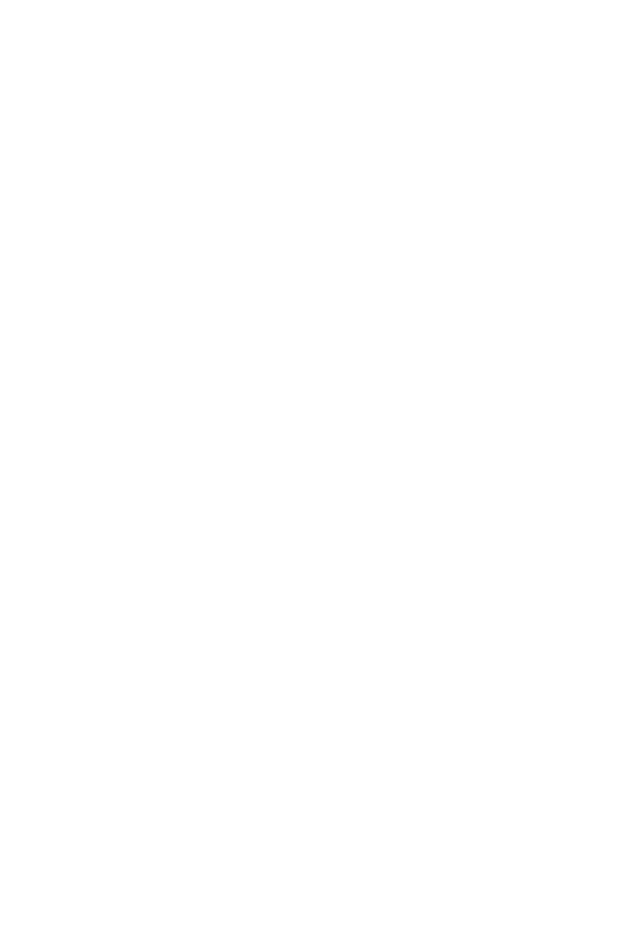
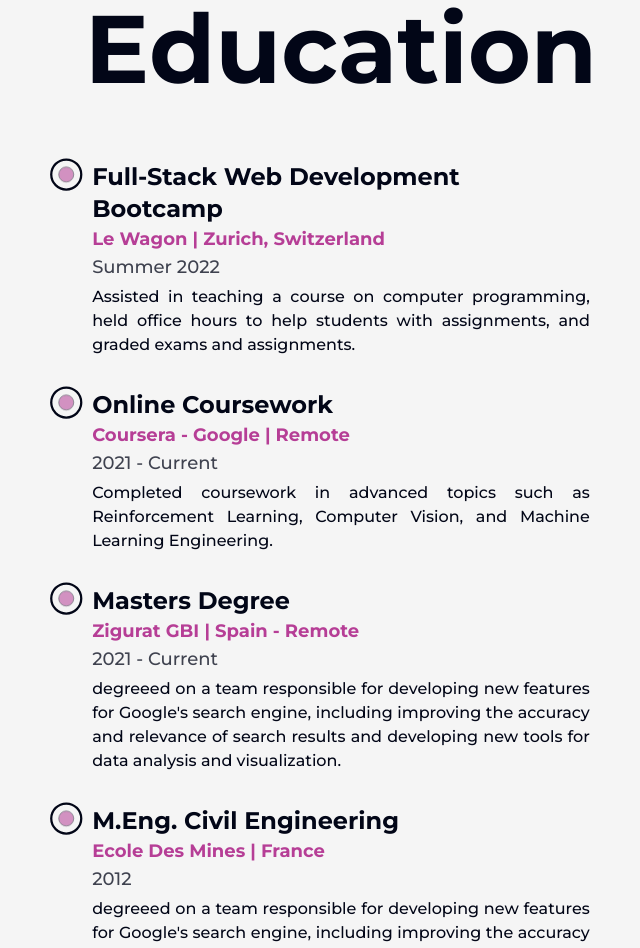
Before and after one commit to SiegfriedBz/portfolio, a Next.js app: page /about in a window 1280 px wide. Shown: the part 4420-5368 px from the top of the page, without its empty margins (299-939 px from the left). Before the commit the page ends 2195 px from the top, so only its background shows below. Built offline with nearby package versions, Linux system fonts and the light colour scheme.

Commit message:
update responsive about page

```diff
--- a/src/components/Education.jsx
+++ b/src/components/Education.jsx
@@ -10,15 +10,17 @@
   })
 
   return (
-    <div className='mt-64 w-full'>
-      <h2 className='mb-32 text-center text-8xl font-bold'>Education</h2>
-      <div ref={ref} className='relative mx-auto w-[75%]'>
+    <div className='mt-16 w-full sm:mt-64'>
+      <h2 className='mb-8 text-center text-4xl font-bold sm:mb-16 sm:text-6xl md:text-8xl'>
+        Education
+      </h2>
+      <div ref={ref} className='relative mx-auto w-full sm:w-[90%]'>
         <motion.div
           style={{ scaleY: scrollYProgress }}
-          className='absolute left-9 top-0 h-full w-[2px] origin-top bg-dark dark:bg-light'
+          // className='absolute left-9 top-0 h-full w-[2px] origin-top bg-dark dark:bg-light'
         />
 
-        <ul className='flex w-full flex-col items-start justify-between'>
+        <ul ref={ref} className='relative mx-auto w-full sm:w-[90%]'>
           {degreeList.map((degree) => {
             return <DegreeDetails key={degree.id} {...degree} />
           })}
@@ -43,7 +45,7 @@
     <>
       <li
         ref={ref}
-        className='relative mx-auto my-8 flex w-[60%] flex-col items-center justify-between first:mt-8 last:mb-8'
+        className='relative mx-auto mb-8 flex w-[75%] flex-col items-center justify-between first:mt-4 last:mb-4 sm:w-[60%] sm:first:mt-8 sm:last:mb-8'
       >
         <ListIcon iconRef={ref} />
         <motion.div
@@ -51,20 +53,20 @@
           whileInView={{ opacity: 1, y: 0 }}
           transition={{ duration: 0.5 }}
         >
-          <h3 className='text-2xl font-bold capitalize'>{degree}</h3>
-          <h3 className='font-lg text-dark/85 capitalize'>
-            <a
-              href={schoolLink}
-              target='_blank'
-              className='w-full text-lg font-bold capitalize text-primary dark:text-primaryDark'
-            >
-              {school} | {address}
-            </a>
+          <h3 className='w-full text-lg font-bold capitalize sm:text-xl md:text-2xl'>
+            {degree}
           </h3>
-          <span className='block font-medium capitalize text-dark/75 dark:text-light/75'>
+          <a
+            href={schoolLink}
+            target='_blank'
+            className='w-full text-sm font-bold capitalize text-primary dark:text-primaryDark sm:text-lg'
+          >
+            {school} | {address}
+          </a>
+          <span className='block text-sm font-medium capitalize text-dark/75 dark:text-light/75 sm:text-lg'>
             {time}
           </span>
-          <p className='mt-1 w-full font-medium'>{details}</p>
+          <p className='mt-1 w-full text-justify font-medium'>{details}</p>
         </motion.div>
       </li>
     </>
@@ -77,8 +79,8 @@
     degree: 'Full-Stack Web Development Bootcamp',
     school: 'Le Wagon',
     schoolLink: '',
-    time: 'Fall 2018',
-    address: 'Switzerland',
+    time: 'Summer 2022',
+    address: 'Zurich, Switzerland',
     details:
       'Assisted in teaching a course on computer programming, held office hours to help students with assignments, and graded exams and assignments.',
   },
@@ -97,27 +99,27 @@
     degree: 'Masters degree',
     school: 'Zigurat GBI',
     schoolLink: '',
-    time: '2022-Present',
+    time: '2021 - Current',
     address: 'Spain - Remote',
     details:
       "degreeed on a team responsible for developing new features for Google's search engine, including improving the accuracy and relevance of search results and developing new tools for data analysis and visualization.",
   },
   {
     id: 4,
-    degree: 'MEng. Master of Engineering Civil/Environmental',
+    degree: 'M.Eng. Civil engineering',
     school: 'Ecole des Mines',
     schoolLink: '',
-    time: '2022-Present',
+    time: '2012',
     address: 'France',
     details:
       "degreeed on a team responsible for developing new features for Google's search engine, including improving the accuracy and relevance of search results and developing new tools for data analysis and visualization.",
   },
   {
     id: 5,
-    degree: 'MSc. Master of Sciences Molecular Biology',
+    degree: 'M.Sc. Molecular Biology',
     school: 'UMII',
     schoolLink: '',
-    time: 'Fall 2018',
+    time: '2001',
     address: 'France',
     details:
       'Assisted in teaching a course on computer programming, held office hours to help students with assignments, and graded exams and assignments.',
--- a/src/components/Experience.jsx
+++ b/src/components/Experience.jsx
@@ -10,15 +10,17 @@
   })
 
   return (
-    <div className='mt-64 w-full'>
-      <h2 className='mb-32 text-center text-8xl font-bold'>Experience</h2>
-      <div ref={ref} className='relative mx-auto w-[75%]'>
+    <div className='mt-16 w-full sm:mt-64'>
+      <h2 className='mb-8 text-center text-4xl font-bold sm:mb-16 sm:text-6xl md:text-8xl'>
+        Experience
+      </h2>
+      <div ref={ref} className='relative mx-auto w-full sm:w-[90%]'>
         <motion.div
           style={{ scaleY: scrollYProgress }}
-          className='absolute left-9 top-0 h-full w-[2px] origin-top bg-dark dark:bg-light'
+          // className='absolute left-0 top-0 h-full w-[2px] origin-top bg-dark dark:bg-light sm:left-9'
         />
 
-        <ul className='flex w-full flex-col items-start justify-between'>
+        <ul ref={ref} className='relative mx-auto w-full sm:w-[90%]'>
           {jobList.map((work) => {
             return <JobDetails key={work.id} {...work} />
           })}
@@ -43,7 +45,7 @@
     <>
       <li
         ref={ref}
-        className='relative mx-auto my-8 flex w-[60%] flex-col items-center justify-between first:mt-8 last:mb-8'
+        className='relative mx-auto mb-8 flex w-[75%] flex-col items-center justify-between first:mt-4 last:mb-4 sm:w-[60%] sm:first:mt-8 sm:last:mb-8'
       >
         <ListIcon iconRef={ref} />
         <motion.div
@@ -51,19 +53,23 @@
           whileInView={{ opacity: 1, y: 0 }}
           transition={{ duration: 0.5 }}
         >
-          <h3 className='w-full text-xl font-bold capitalize'>{position}</h3>
+          <h3 className='w-full text-lg font-bold capitalize sm:text-xl md:text-2xl'>
+            {position}
+          </h3>
           <a
             href={companyLink}
             target='_blank'
-            className='w-full text-lg font-bold capitalize text-primary dark:text-primaryDark'
+            className='w-full text-sm font-bold capitalize text-primary dark:text-primaryDark sm:text-lg'
           >
             {company} | {address}
           </a>
 
-          <span className='block font-medium capitalize text-dark/75 dark:text-light/75'>
+          <span className='block text-sm font-medium capitalize text-dark/75 dark:text-light/75 sm:text-lg'>
             {time}
           </span>
-          <p className='mt-1 w-full font-medium'>{details}</p>
+          <p className='mt-1 w-full text-justify text-sm font-medium sm:text-lg'>
+            {details}
+          </p>
         </motion.div>
       </li>
     </>
@@ -93,7 +99,7 @@
   },
   {
     id: 3,
-    position: 'Private Teacher Mathematics & Physics',
+    position: 'Private Teacher Maths & Physics',
     company: 'Freelance',
     companyLink: '',
     time: '2020 - 2022',
@@ -103,7 +109,7 @@
   },
   {
     id: 4,
-    position: 'Land Remediation Project Manager',
+    position: 'Project Manager Land Remediation',
     company: 'Kibag RE AG',
     companyLink: 'https://www.kibag.ch/',
     time: '2019 - 2020',
@@ -113,7 +119,7 @@
   },
   {
     id: 5,
-    position: 'Land Remediation Engineer',
+    position: 'Engineer Land Remediation',
     company: 'Serpol SA',
     companyLink: '',
     time: '2014 - 2018',
@@ -123,7 +129,7 @@
   },
   {
     id: 6,
-    position: 'Land Remediation Engineer',
+    position: 'Engineer Land Remediation',
     company: 'Suez SA',
     companyLink: '',
     time: '2012 - 2014',
@@ -133,7 +139,7 @@
   },
   {
     id: 7,
-    position: 'Molecular Biology Research Associate',
+    position: 'Research Associate Molecular Biology',
     company: 'INSERM (french NIH)',
     companyLink: 'https://www.inserm.fr/en/home/',
     time: '2004 - 2009',
@@ -143,7 +149,7 @@
   },
   {
     id: 8,
-    position: 'Molecular Biology Research Associate',
+    position: 'Research Associate Molecular Biology',
     company: 'University of British Columbia',
     companyLink: 'https://www.ubc.ca/',
     time: '2001 - 2003',
--- a/src/components/ListIcon.jsx
+++ b/src/components/ListIcon.jsx
@@ -7,7 +7,7 @@
   })
 
   return (
-    <figure className='absolute -left-[233px] -top-[22px] stroke-dark'>
+    <figure className='absolute -left-[82px] -top-[24px] stroke-dark'>
       <svg width={75} height={75} viewBox='0 0 100 100'>
         <circle
           cx={75}
--- a/src/components/Skills.jsx
+++ b/src/components/Skills.jsx
@@ -2,13 +2,15 @@
 
 const Skills = () => {
   return (
-    <div className='mt-32 h-screen w-full md:mt-64'>
-      <h2 className='text-center text-6xl font-bold md:text-8xl'>Skills</h2>
+    <div className='mt-16 h-screen w-full sm:h-max md:mt-64'>
+      <h2 className='text-center text-4xl font-bold sm:text-6xl md:text-8xl'>
+        Skills
+      </h2>
       <div
-        className='sm:bg-circularLightSm sm:dark:bg-circularDarkSm
-          md:bg-circularLightMd md:dark:bg-circularDarkMd
-          lg:bg-circularLightLg lg:dark:bg-circularDarkLg
-          relative mx-auto
+        className='sm:bg-circularLightSm sm:dark:bg-circularDarkSm md:bg-circularLightMd
+          md:dark:bg-circularDarkMd lg:bg-circularLightLg
+          lg:dark:bg-circularDarkLg relative
+          mx-auto
           flex h-1/2 w-[85vw]
           items-center justify-center rounded-full bg-circularLight dark:bg-circularDark sm:h-[60vh] sm:w-full
           sm:p-4 md:h-[70vh] md:p-6 lg:h-[80vh]
--- a/src/pages/about/index.jsx
+++ b/src/pages/about/index.jsx
@@ -72,8 +72,8 @@
             </div>
           </div>
           <Skills />
-          {/* <Experience /> */}
-          {/* <Education /> */}
+          <Experience />
+          <Education />
         </PageLayout>
       </main>
     </>
--- a/src/pages/projects/index.jsx
+++ b/src/pages/projects/index.jsx
@@ -3,7 +3,6 @@
 import Project from '@/components/Project'
 import PageLayout from '@/components/layouts/PageLayout'
 import Head from 'next/head'
-// import screenerImg from '../../../public/images/crypto-screener-cover-image.jpg'
 
 const meta = {
   title: 'Siegfried Bozza | Next.JS Portfolio | Projects Page',
--- a/tailwind.config.js
+++ b/tailwind.config.js
@@ -45,6 +45,7 @@
       md: '768px',
       lg: '1024px',
       xl: '1280px',
+      '2xl': '1536px',
     },
   },
 }
```
